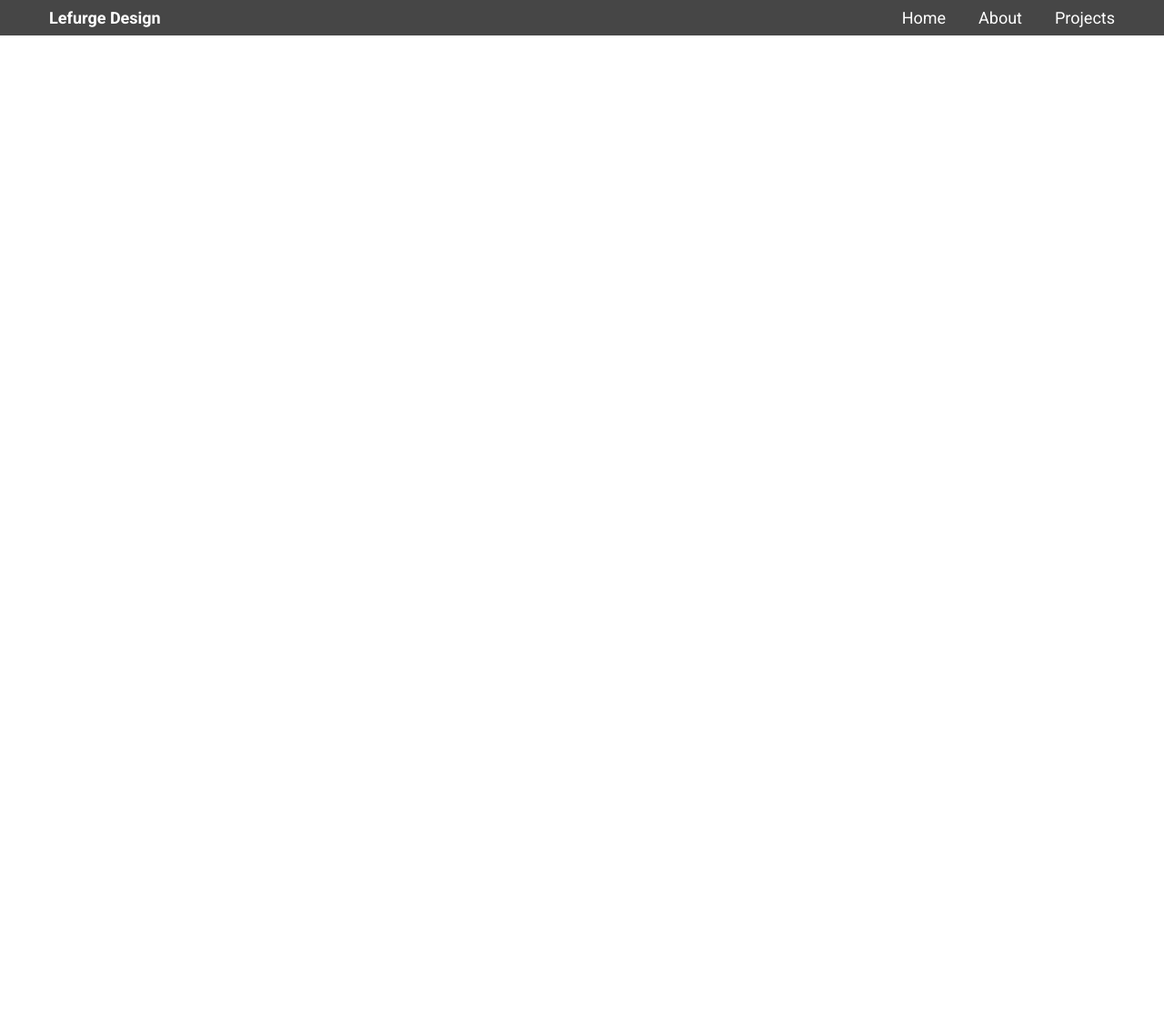
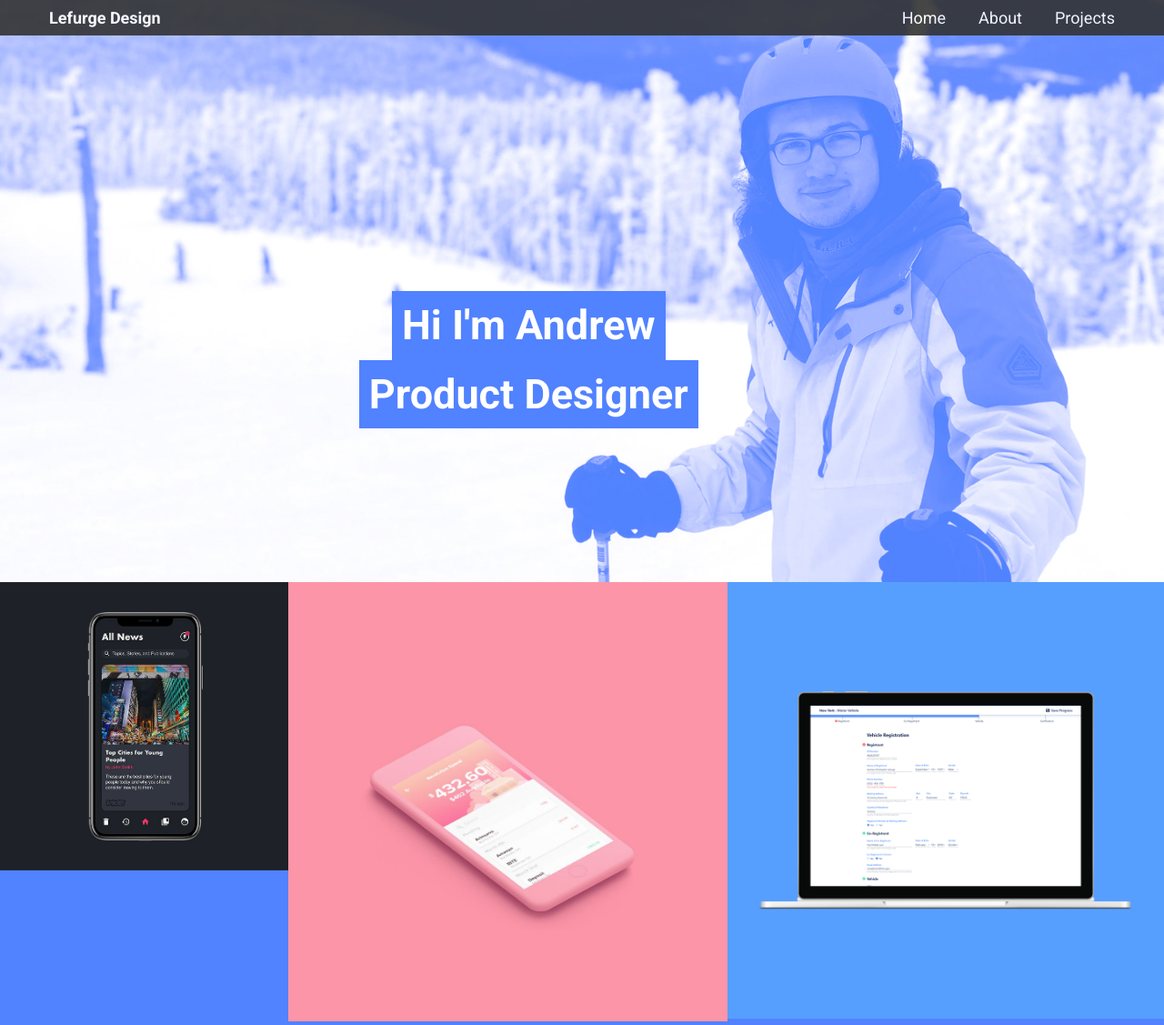
Before and after one commit to Mikrowelle/mikrowelle.github.io, a plain HTML site: page index.html in a window 1280 px wide. Shown: the whole page at 91% size. Before the commit the page ends 800 px from the top, so only its background shows below. Drawn offline with Linux system fonts and the light colour scheme.

Commit message:
progress to home

```diff
--- a/index.html
+++ b/index.html
@@ -39,6 +39,28 @@
 			</div>
 		</div>
 	</nav>
+	<header>
+		<div class="homeText">
+			<div class="intro">
+				<h1>Hi I'm Andrew</h1>
+			</div>
+			<div class="intro">
+				<h1>Product Designer</h1>
+			</div>
+		</div>
+		<div class="parallax_home"></div>
+	</header>
+	<div class="gallery">
+		<div class="cover">
+			<img src="home/images/newsdeck_cover.jpg">
+		</div>
+		<div class="cover">
+			<img src="home/images/banking_cover.jpg">
+		</div>
+		<div class="cover">
+			<img src="home/images/vehicle_cover.png">
+		</div>
+	</div>
 
 </body>
 
--- a/style.css
+++ b/style.css
@@ -158,11 +158,27 @@ article {
 	background-size: cover;
 }
 
+.parallax_home {
+	/* The image used */
+	background-image: url(home/images/about_cover.jpg);
+
+	/* Set a specific height */
+	height: 80vh;
+
+	/* Create the parallax scrolling effect */
+	background-attachment: fixed;
+	background-position: right;
+	background-repeat: no-repeat;
+	background-size: cover;
+}
+
 article > img {
 	margin: 3em 0;
 	width: 100%;
 	align-self: center;
 }
+
+
 
 .imgPair {
 	margin: 3em 0;
@@ -271,6 +287,41 @@ aside > p {
 	color: #FFFFFF;
 }
 
+/*home cover-----------------------------------*/
+
+.homeText{
+	position: absolute;
+	top: 40vh;
+	right: 40vw;
+}
+
+.intro{
+	display: flex;
+	justify-content: center;
+}
+
+
+.intro h1 {
+	font-size: 2.5em;
+	padding: .25em;
+	color: white;
+	background-color: #5182FF;
+
+}
+
+.gallery{
+	background-color: #5182FF;
+	padding: 0;
+	width: 100%;
+	display: flex;
+	justify-content:center;
+}
+
+.cover img{
+	max-height:100%;
+	max-width: 100%;
+}
+
 /*Interaction------------------------*/
 
 .deckButt:hover {
```
Also changed, not shown: news_deck.html (+1 -0 lines), about.html (renamed from placeholder.html), home/images/about_cover.jpg (added), home/images/banking_cover.jpg (added), home/images/newsdeck_cover.jpg (added), home/images/vehicle_cover.png (added).
